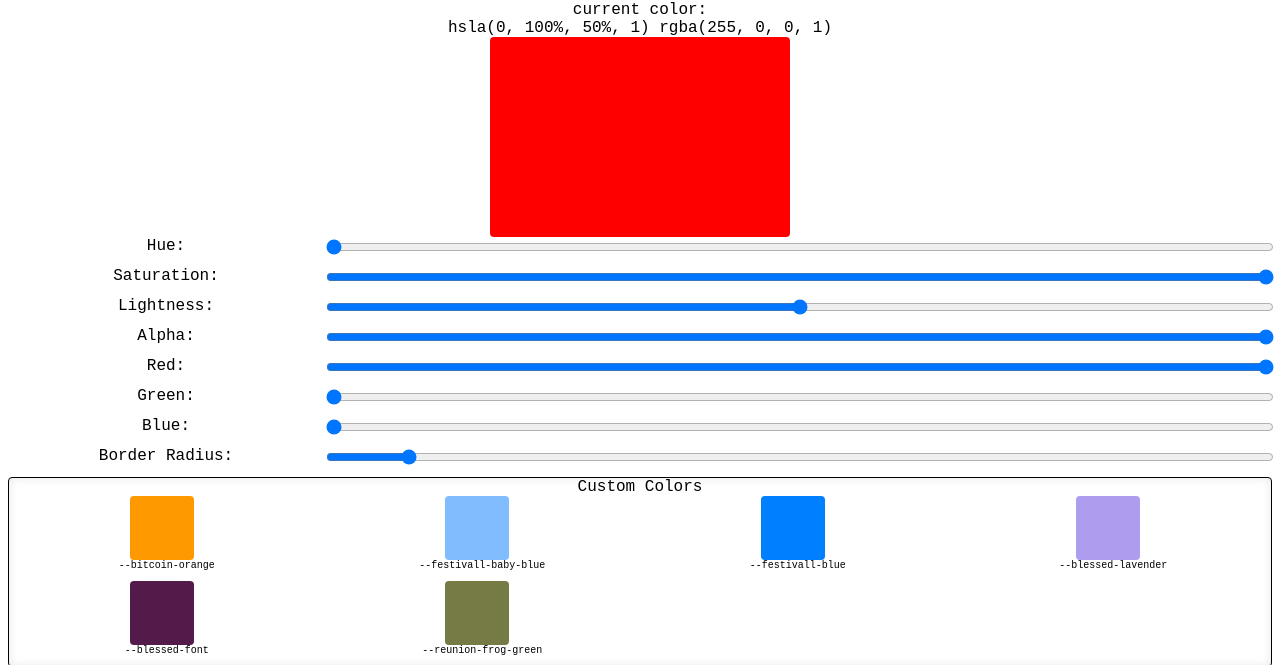
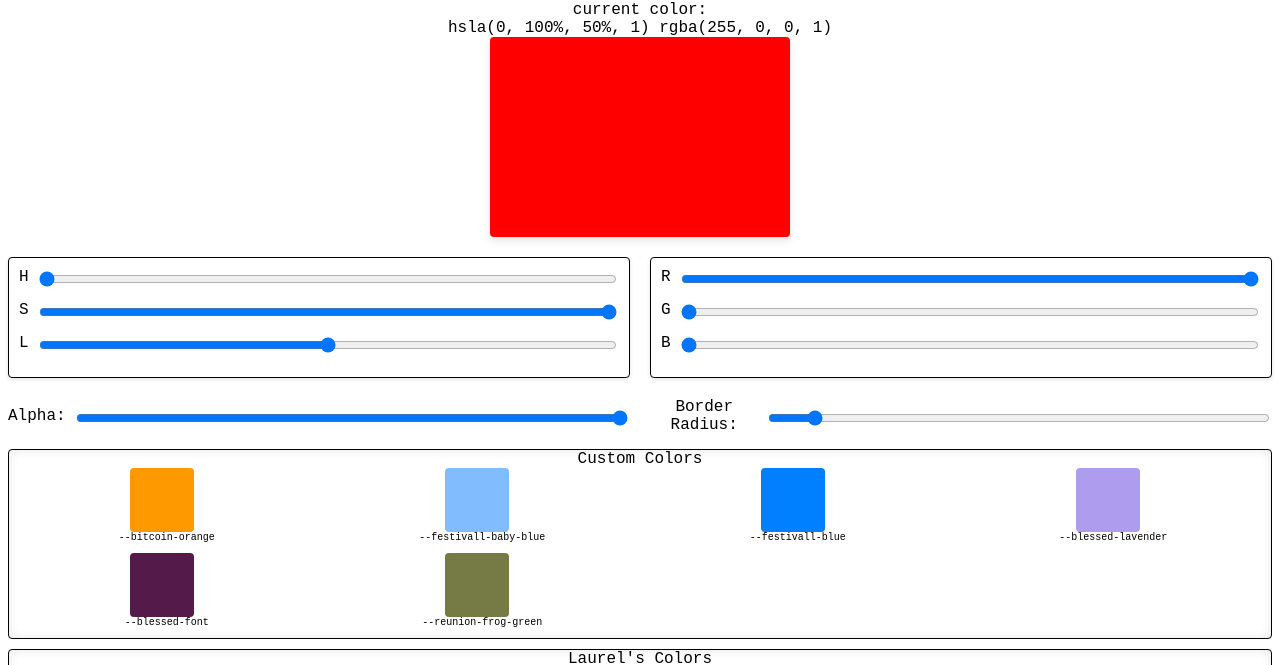
Before and after one commit to dasrecord/styles_collection, a plain HTML site: page index.html in a window 1280 px wide. Shown: the part 79-744 px from the top of the page. Drawn offline with Linux system fonts and the light colour scheme.

Commit message:
Refactor color controls layout and enhance styling for better usability

```diff
--- a/index.html
+++ b/index.html
@@ -42,19 +42,35 @@
         height: 200px;
         margin: 0 auto;
         border-radius: 4px;
+        box-shadow: 0 4px 8px rgba(0, 0, 0, 0.1);
       }
       .controls {
         display: grid;
-        grid-template-rows: repeat(3, 1fr);
+        grid-template-columns: repeat(2, 1fr);
+        gap: 20px;
+        margin-top: 20px;
+      }
+      .hsl,
+      .rgb {
+        border: 1px solid var(--neutral-black);
+        display: flex;
+        flex-direction: column;
+        justify-content: right;
+        padding: 10px;
+        border-radius: 4px;
+        box-shadow: 0 2px 4px rgba(0, 0, 0, 0.1);
+      }
+      label {
+        display: block;
+        margin-bottom: 5px;
       }
       input[type="range"] {
-        display: flex;
-        flex-direction: row;
         width: 100%;
+        margin-left: 10px;
       }
       .control {
-        display: grid;
-        grid-template-columns: 1fr 3fr;
+        display: flex;
+        align-items: center;
         margin-bottom: 10px;
       }
     </style>
@@ -178,8 +194,9 @@
     <span id="color_rgb">rgba(255, 0, 0, 1)</span>
     <div id="tester" style="background-color: hsl(0, 100%, 50%)"></div>
     <div class="controls">
+      <div class="hsl">
         <div class="control">
-        <label for="hue">Hue:</label>
+          <label for="hue">H</label>
           <input
             type="range"
             id="hue"
@@ -191,7 +208,7 @@
           />
         </div>
         <div class="control">
-        <label for="saturation">Saturation:</label>
+          <label for="saturation">S</label>
           <input
             type="range"
             id="saturation"
@@ -203,7 +220,7 @@
           />
         </div>
         <div class="control">
-        <label for="lightness">Lightness:</label>
+          <label for="lightness">L</label>
           <input
             type="range"
             id="lightness"
@@ -213,6 +230,46 @@
             value="50"
             oninput="updateColor()"
           />
+        </div>
+      </div>
+
+      <div class="rgb">
+        <div class="control">
+          <label for="red">R</label>
+          <input
+            type="range"
+            id="red"
+            name="red"
+            min="0"
+            max="255"
+            value="255"
+            oninput="updateRGBColor()"
+          />
+        </div>
+        <div class="control">
+          <label for="green">G</label>
+          <input
+            type="range"
+            id="green"
+            name="green"
+            min="0"
+            max="255"
+            value="0"
+            oninput="updateRGBColor()"
+          />
+        </div>
+        <div class="control">
+          <label for="blue">B</label>
+          <input
+            type="range"
+            id="blue"
+            name="blue"
+            min="0"
+            max="255"
+            value="0"
+            oninput="updateRGBColor()"
+          />
+        </div>
       </div>
       <div class="control">
         <label for="alpha">Alpha:</label>
@@ -225,42 +282,6 @@
           step="0.01"
           value="1"
           oninput="updateColor()"
-        />
-      </div>
-      <div class="control">
-        <label for="red">Red:</label>
-        <input
-          type="range"
-          id="red"
-          name="red"
-          min="0"
-          max="255"
-          value="255"
-          oninput="updateRGBColor()"
-        />
-      </div>
-      <div class="control">
-        <label for="green">Green:</label>
-        <input
-          type="range"
-          id="green"
-          name="green"
-          min="0"
-          max="255"
-          value="0"
-          oninput="updateRGBColor()"
-        />
-      </div>
-      <div class="control">
-        <label for="blue">Blue:</label>
-        <input
-          type="range"
-          id="blue"
-          name="blue"
-          min="0"
-          max="255"
-          value="0"
-          oninput="updateRGBColor()"
         />
       </div>
       <div class="control">
```
Lines whose indentation alone changed are shown as unchanged.
